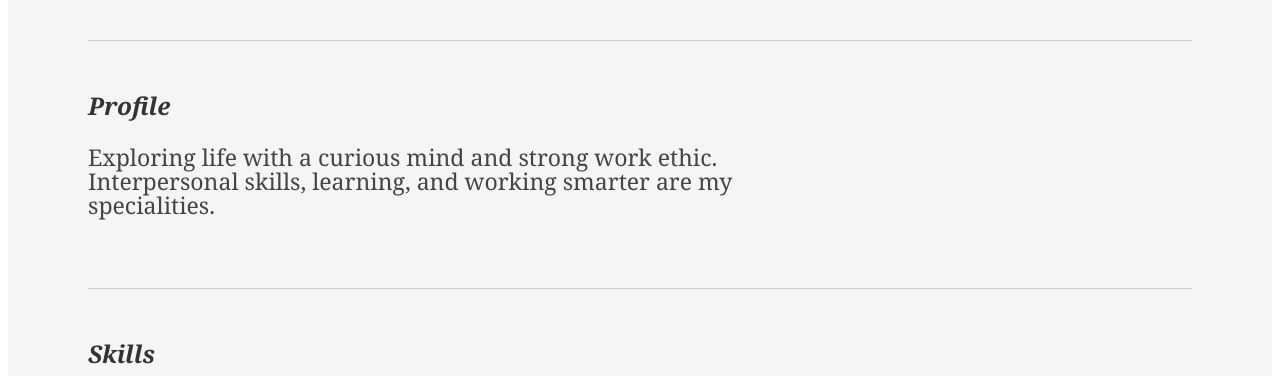
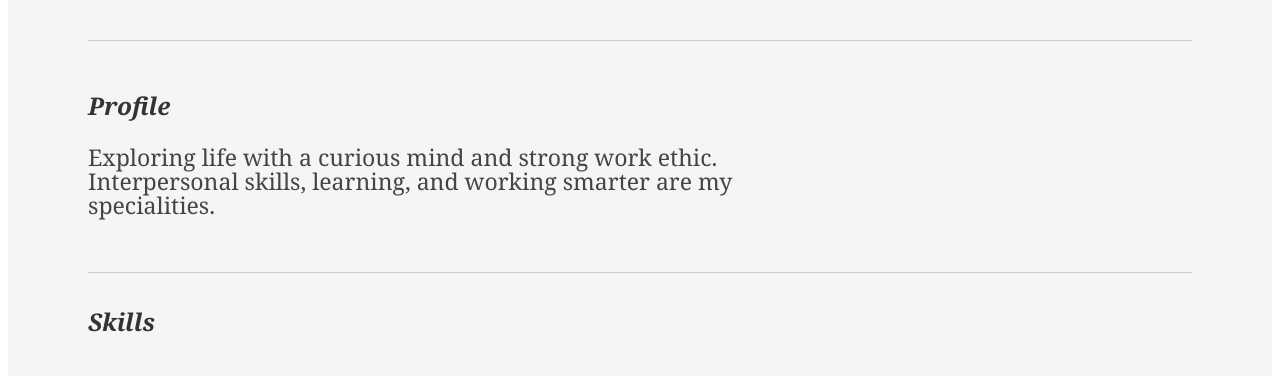
Before and after one commit to MagosJon/jonathangerickson.github.io, a plain HTML site: page index.html in a window 1280 px wide. Shown: the part 365-741 px from the top of the page. Drawn offline with Linux system fonts and the light colour scheme; a small style sheet from the web is missing.

Commit message:
Update resume.css

```diff
--- a/resume.css
+++ b/resume.css
@@ -19,7 +19,7 @@
 /* //-- yui-grids style overrides -- */
 body { font-family: Georgia; color: #444; }
 #inner { padding: 10px 80px; margin: 80px auto; background: #f5f5f5; border: solid #666; border-width: 8px 0 2px 0; }
-.yui-gf { margin-bottom: 3em; padding-bottom: 3em; border-bottom: 1px solid #ccc; }
+.yui-gf { margin-bottom: 2em; padding-bottom: 2em; border-bottom: 1px solid #ccc; }
 
 /* //-- header, body, footer -- */
 #hd { margin: 2.5em 0 3em 0; padding-bottom: 1.5em; border-bottom: 1px solid #ccc }
@@ -69,4 +69,4 @@ a#pdf:hover { background: #222; }
 
 /* --// override to force 1/8th width grids -- */
 .yui-gf .yui-u{width:80.0%;}
-.yui-gf div.first{width:12.3%;}
+.yui-gf div.first{width:200px;}
```
